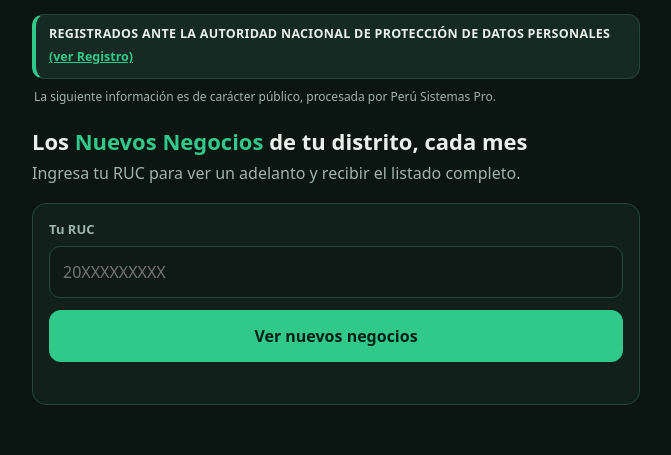
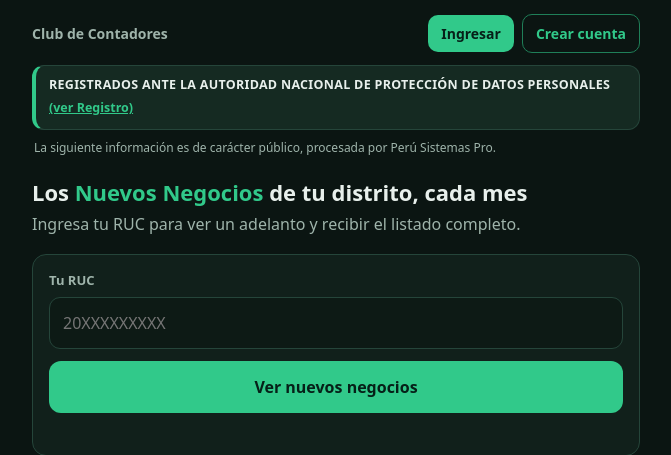
Before and after one commit to Sirveme/club-contadores, a FastAPI app: page / in a window 1280 px wide. Shown: the top 455 px of the page, without its empty margins (304-975 px from the left). Run offline with FastAPI, Linux system fonts and the light colour scheme.

Commit message:
Acceso (paso 3): landing contadores. al ingreso unico; ?para= hasta crear cuenta
- Landing de Nuevos Negocios: Ingresar y Crear cuenta -> club.perusistemas.pro/ingresar
  y /registro con ?para=contador.
- /registro preselecciona el perfil de ?para=; con sesion va a lo suyo.
- "Muy pronto" conserva la pista al ofrecer el ingreso.

Co-Authored-By: Claude Opus 5.5 <noreply@anthropic.com>

```diff
--- a/app/club.py
+++ b/app/club.py
@@ -55,6 +55,12 @@ def identidad_abierta() -> bool:
 def como_entrar() -> str:
     """Texto de los botones de entrada, coherente con la forma de entrar vigente."""
     return "Ingresar" if identidad_abierta() else "Entrar con tu RUC"
+
+
+def url_club(request: Request) -> str:
+    """Base de los enlaces al hub desde otra landing: absoluta en contadores. (ahorra el 301);
+    relativa en club., Railway y localhost, donde la misma app sirve el ingreso."""
+    return f"https://{CLUB_HOST}" if _host(request) == CONTADORES_HOST else ""
 
 
 def url_entrar(sig: str = "", para: str = "") -> str:
--- a/app/identidad.py
+++ b/app/identidad.py
@@ -610,16 +610,20 @@ from fastapi.responses import HTMLResponse, RedirectResponse  # noqa: E402
 
 def _ctx(request: Request, **k):
     return {"s": None, "inicio": club.inicio(request), "psp_whatsapp": club.PSP_WHATSAPP,
-            "anpd_url": club.ANPD_REGISTRO_URL, "sig": club._ruta_segura(str(request.query_params.get("sig") or "")), **k}
+            "anpd_url": club.ANPD_REGISTRO_URL, "sig": club._ruta_segura(str(request.query_params.get("sig") or "")),
+            "para": para_valido(request.query_params.get("para")), **k}
 
 
 @router.get("/registro", response_class=HTMLResponse)
 async def pagina_registro(request: Request):
+    p = await persona_actual(request)
+    if p:                                  # ya tiene cuenta: a lo suyo (misma regla que /ingresar), abierto o no
+        destino = await destino_al_entrar(request, p["id"], str(request.query_params.get("sig") or ""),
+                                          str(request.query_params.get("para") or ""))
+        return RedirectResponse(destino, status_code=303)
     if not abierto_para(request):
         return _canjear_pase(request) or club.templates.TemplateResponse(
             request, "club/pronto.html", _ctx(request, que="El registro con DNI"))
-    if await persona_actual(request):
-        return RedirectResponse(club.inicio(request), status_code=303)
     return club.templates.TemplateResponse(request, "club/registro.html", _ctx(request, consent_ver=CONSENT_VER))
 
 
@@ -633,8 +637,7 @@ async def pagina_ingresar(request: Request):
         destino = await destino_al_entrar(request, p["id"], str(request.query_params.get("sig") or ""),
                                           str(request.query_params.get("para") or ""))
         return RedirectResponse(destino, status_code=303)
-    return club.templates.TemplateResponse(request, "club/ingresar.html", _ctx(
-        request, para=para_valido(request.query_params.get("para")), registro_abierto=abierto_para(request)))
+    return club.templates.TemplateResponse(request, "club/ingresar.html", _ctx(request, registro_abierto=abierto_para(request)))
 
 
 @router.get("/a-donde", response_class=HTMLResponse)
--- a/app/main.py
+++ b/app/main.py
@@ -740,8 +740,9 @@ async def nuevos_negocios(request: Request, ref: str = "", origen: str = ""):
     # al enviarlo (POST /api/nn/ruc); nada bloquea la carga inicial.
     # `ref` (del volante, ej. ?ref=asamblea) tiene prioridad sobre `origen`.
     campana = (ref or origen or "nuevos-negocios").strip()[:60] or "nuevos-negocios"
+    from .club import url_club
     return templates.TemplateResponse(request, "nuevos_negocios.html", {
-        "request": request, "anpd_url": ANPD_REGISTRO_URL, "origen": campana})
+        "request": request, "anpd_url": ANPD_REGISTRO_URL, "origen": campana, "club_url": url_club(request)})
 
 
 async def _clasificar_ruc(ruc: str) -> dict:
--- a/app/templates/club/pronto.html
+++ b/app/templates/club/pronto.html
@@ -23,7 +23,7 @@
       <section class="entrar-card lv-cuenta">
         <header><span class="paso">¿Ya tienes cuenta?</span><h2>Ingresa con tu DNI</h2></header>
         <p class="lead" style="margin:0;color:var(--v-fg2)">¿Te registraste antes con tu RUC y correo? <a href="/activar{% if sig %}?sig={{ sig }}{% endif %}">Activa tu cuenta</a>: creas tu clave una sola vez. ¿Dudas? WhatsApp <b class="mono">{{ psp_whatsapp }}</b>.</p>
-        <div class="acciones"><a class="btn" href="{{ url_entrar(sig or "") }}">Ingresar con mi DNI →</a></div>
+        <div class="acciones"><a class="btn" href="{{ url_entrar(sig or "", para or "") }}">Ingresar con mi DNI →</a></div>
       </section>
       {% else %}
       <section class="entrar-card lv-cuenta">
--- a/app/templates/club/registro.html
+++ b/app/templates/club/registro.html
@@ -38,9 +38,9 @@
       <section class="entrar-card lv-cuenta" id="p2" hidden aria-label="Quién eres">
         <header><span class="paso">Paso 2 de 4</span><h2>¿Quién eres?</h2></header>
         <div class="roles" role="group" aria-label="¿Quién eres?">
-          <button type="button" class="rol lv-cuenta" data-perfil="contador" aria-pressed="true">
+          <button type="button" class="rol lv-cuenta" data-perfil="contador" aria-pressed="{{ 'false' if para == 'empresario' else 'true' }}">
             <span class="dir">Contador</span><b>Soy Contador</b><span>Contador o estudio contable</span></button>
-          <button type="button" class="rol lv-premium" data-perfil="empresario" aria-pressed="false">
+          <button type="button" class="rol lv-premium" data-perfil="empresario" aria-pressed="{{ 'true' if para == 'empresario' else 'false' }}">
             <span class="dir">Empresario</span><b>Soy Empresario</b><span>Tengo un negocio o empresa</span></button>
         </div>
         <div class="acciones"><button class="btn" type="button" id="bPerfil">Continuar →</button>
@@ -106,7 +106,7 @@
   const $ = id => document.getElementById(id);
   const esc = t => String(t ?? "").replace(/[&<>"]/g, c => ({ "&": "&amp;", "<": "&lt;", ">": "&gt;", '"': "&quot;" }[c]));
   const msg = (html, tipo) => `<div class="msg ${tipo || "info"}">${html}</div>`;
-  const st = { dni: "", nombre: null, reniec: false, ruc10: "", perfil: "contador" };
+  const st = { dni: "", nombre: null, reniec: false, ruc10: "", perfil: {{ (para or "contador")|tojson }} };   // ?para= de la landing
   const ir = paso => { ["p1", "p2", "p3", "p4"].forEach(p => $(p).hidden = p !== paso);
     const f = $(paso).querySelector("input:not([type=radio]):not([type=checkbox]), button.rol, input[type=radio]:checked"); f && f.focus(); };
   async function post(url, body) {
--- a/app/templates/nuevos_negocios.html
+++ b/app/templates/nuevos_negocios.html
@@ -60,11 +60,22 @@
     .consent input{ margin-top:3px; flex:0 0 auto; width:18px; height:18px; accent-color:var(--green); }
     .legal{ font-size:11.5px; color:var(--muted); margin:10px 0 0; }
     .oculto{ display:none; }
+    /* Cuenta del Club: el mismo ingreso unico del hub (DNI), con la pista ?para=contador */
+    .cuenta{ display:flex; align-items:center; gap:8px; margin:0 0 12px; font-size:14px; }
+    .cuenta span{ margin-right:auto; color:var(--muted); font-weight:600; }
+    .cuenta a{ text-decoration:none; font-weight:700; padding:8px 13px; border-radius:10px; white-space:nowrap; }
+    .cuenta .ing{ background:var(--green); color:#062018; }
+    .cuenta .crear{ border:1px solid var(--green-d); color:var(--green); }
     .spin{ color:var(--muted); font-size:14px; }
   </style>
 </head>
 <body>
   <div class="wrap">
+    <nav class="cuenta" aria-label="Tu cuenta del Club de Contadores">
+      <span>Club de Contadores</span>
+      <a class="ing" href="{{ club_url }}/ingresar?para=contador">Ingresar</a>
+      <a class="crear" href="{{ club_url }}/registro?para=contador">Crear cuenta</a>
+    </nav>
     <header>
       <div class="sello">
         <b>Registrados ante la Autoridad Nacional de Protección de Datos Personales</b>
```
